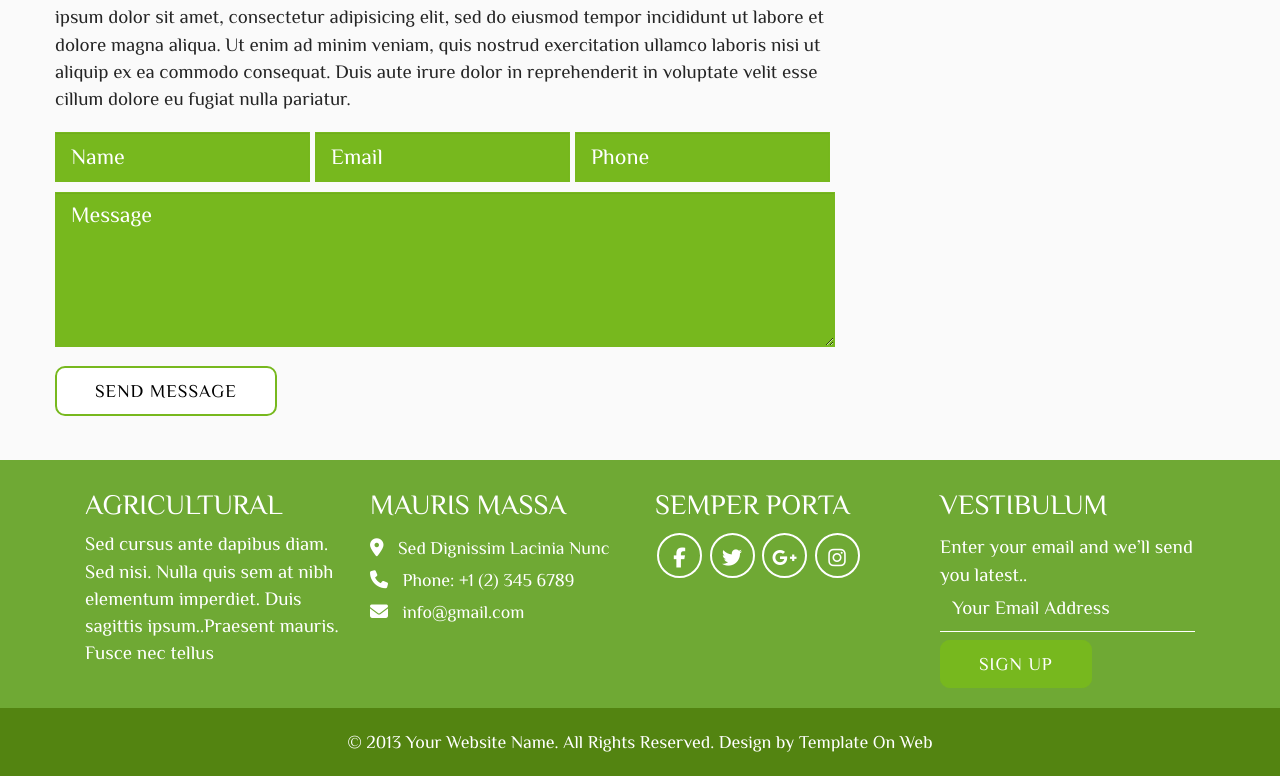
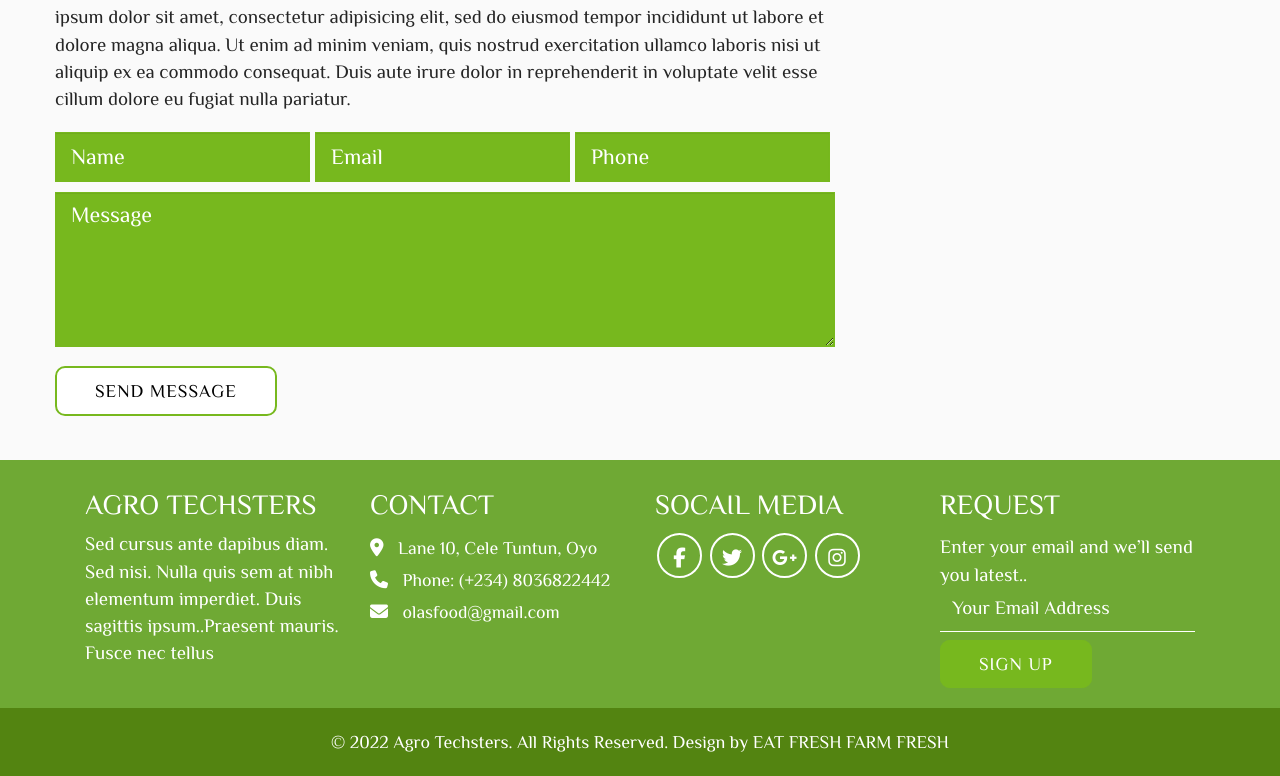
Before and after one commit to Olayinkalydia/Agro-Techsters, a plain HTML site: page details.html in a window 1280 px wide. Shown: the part 2659-3435 px from the top of the page. Drawn offline with Linux system fonts and the light colour scheme; files whose address does not match are found by name.

Commit message:
Services Complete

```diff
--- a/details.html
+++ b/details.html
@@ -92,7 +92,7 @@
         <span class="icon-bar"></span>
         <span class="icon-bar"></span>
       </button>
-      <a class="navbar-brand" href="index.html"><i class="fa fa-tree"></i>AGRICULTURAL</a>
+      <a class="navbar-brand" href="index.html"><i class="fa fa-tree"></i>EAT FRESH FARM FRESH/a>
     </div>
 
     <!-- Collect the nav links, forms, and other content for toggling -->
@@ -382,23 +382,23 @@
    <div class="col-sm-12">
     <div class="col-sm-3">
 	 <div class="footer_1">
-	  <h3>AGRICULTURAL</h3>
+	  <h3>AGRO TECHSTERS</h3>
 	  <p>Sed cursus ante dapibus diam. Sed nisi. Nulla quis sem at nibh elementum imperdiet. Duis sagittis ipsum..Praesent mauris. Fusce nec tellus</p>
 	 </div>
 	</div>
 	<div class="col-sm-3">
 	 <div class="footer_2">
-	  <h3>MAURIS MASSA</h3>
+	  <h3>CONTACT</h3>
 	  <ul>
-	      <li><i class="fa fa-map-marker"></i> Sed Dignissim Lacinia Nunc</li>
-		  <li><i class="fa fa-phone"></i> Phone: +1 (2) 345 6789</li>
-		  <li><i class="fa fa-envelope"></i> <a href="#">info@gmail.com</a></li>
+	      <li><i class="fa fa-map-marker"></i> Lane 10, Cele Tuntun, Oyo</li>
+		  <li><i class="fa fa-phone"></i> Phone: (+234) 8036822442</li>
+		  <li><i class="fa fa-envelope"></i> <a href="#">olasfood@gmail.com</a></li>
 	  </ul>
 	 </div>
 	</div>
 	<div class="col-sm-3">
 	 <div class="footer_3">
-	  <h3>SEMPER PORTA</h3>
+	  <h3>SOCAIL MEDIA</h3>
 	  <ul>
            <li><a href="#"><i class="fa fa-facebook"></i></a></li>
            <li><a href="#"><i class="fa fa-twitter"></i></a></li>
@@ -410,7 +410,7 @@
 	</div>
 	<div class="col-sm-3">
 	 <div class="footer_2">
-	  <h3>VESTIBULUM</h3>
+	  <h3>REQUEST</h3>
 	 </div>
 	 <div class="footer_4">
 	  <p>Enter your email and we’ll send you latest..</p>
@@ -428,7 +428,7 @@
 <section id="footer_main" class="clearfix">
  <div class="col-sm-12">
    <div class="footer_main_1">
-    <p>© 2013 Your Website Name. All Rights Reserved. Design by<a href="http://www.TemplateOnWeb.com"> Template On Web</a></p>
+    <p>© 2022 Agro Techsters. All Rights Reserved. Design by<a href="http://www.TemplateOnWeb.com"> EAT FRESH FARM FRESH</a></p>
    </div>
  </div>
 </section>
```
